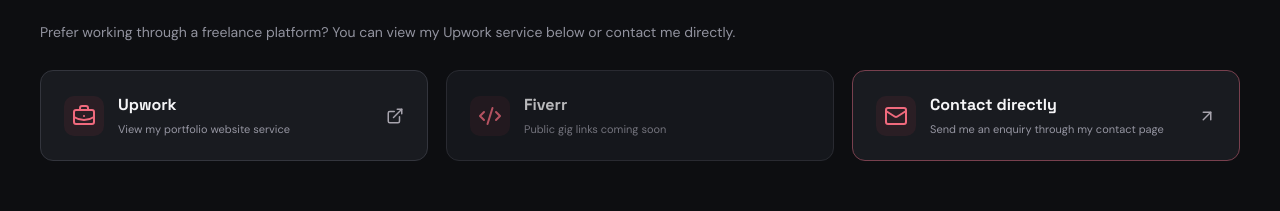
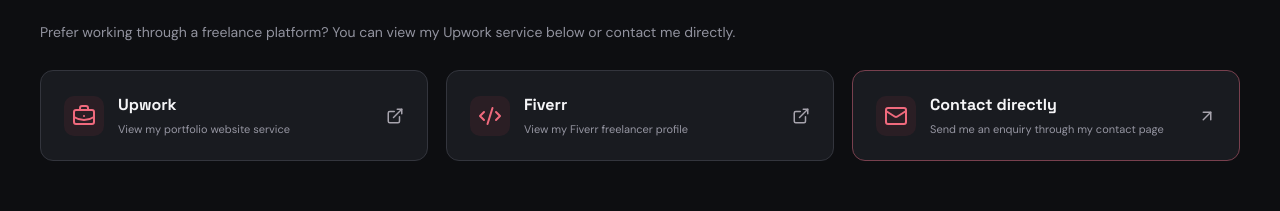
Before and after one commit to Dylsonator/Dylan-Fliski-Portfolio, a React (Vite) app: page /services in a window 1280 px wide. Shown: the part 1362-1573 px from the top of the page. Built offline with nearby package versions, Linux system fonts and the light colour scheme.

Commit message:
Link public Fiverr profile on Services page

```diff
--- a/src/services.ts
+++ b/src/services.ts
@@ -71,7 +71,7 @@
   },
   {
     name: 'Fiverr',
-    url: null,
-    description: 'Public gig links coming soon'
+    url: 'https://www.fiverr.com/dylsonator?public_mode=true',
+    description: 'View my Fiverr freelancer profile'
   }
 ];
```
